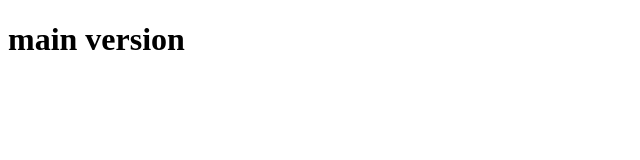
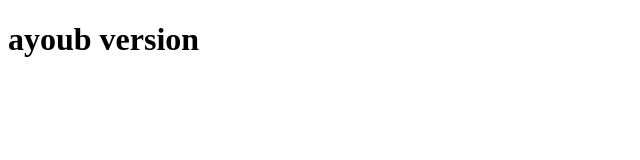
Before and after one commit to lamchachti/M22, a plain HTML site: page index.html in a window 1280 px wide. Shown: the full height of the page, 0-640 px from the left. Drawn offline with Linux system fonts and the light colour scheme.

Commit message:
modified content

```diff
--- a/index.html
+++ b/index.html
@@ -7,6 +7,6 @@
     <title>Document</title>
 </head>
 <body>
-    <h1>main version</h1>
+    <h1>ayoub version</h1>
  </body>
 </html>
```
